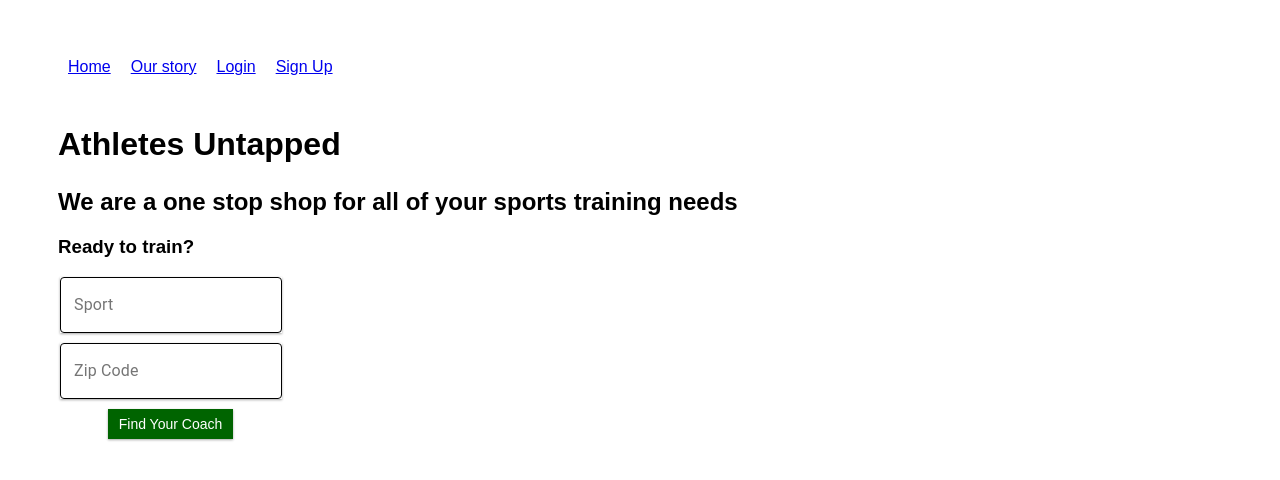
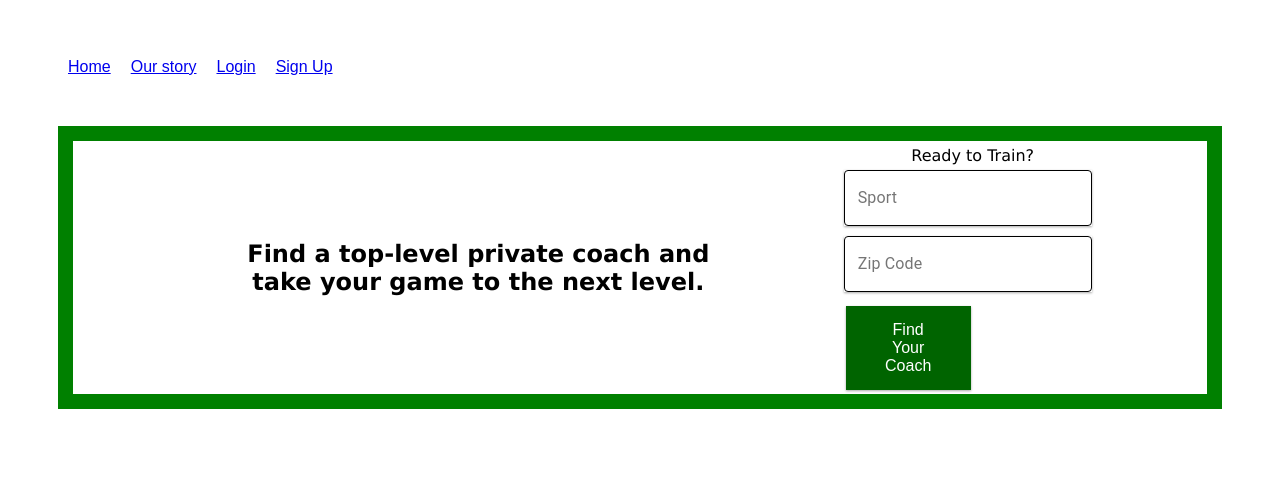
Before and after one commit to dylanhantula/core, a React (Create React App) app in the folder front-end/: page / in a window 1280 px wide. Shown: the top 480 px of the page. Built offline with nearby package versions, Linux system fonts and the light colour scheme; no server answers.

Commit message:
added styling to home page find coach form

```diff
--- a/front-end/src/components/Landing/Landing.css
+++ b/front-end/src/components/Landing/Landing.css
@@ -1,15 +1,49 @@
+
+
+.panelList {
+    list-style: none;
+    display: flex;
+    justify-content: space-evenly;
+    border: 15px solid green;
+    margin: 0 auto;
+}
+
+.panelList li:first-child div {
+    font-size: x-large;
+    max-width: 500px;
+    font-family: 'Lucida Sans', 'Lucida Sans Regular', 'Lucida Grande', 'Lucida Sans Unicode', Geneva, Verdana, sans-serif;
+    font-weight: bold;
+}
+
+.panelList li:first-child {
+    text-align: center;
+    justify-content: center;
+    align-items: center;
+    display: flex;
+}
+
+.formControl {
+    display: inline;
+}
+
 .findCoachButton {
     background-color: darkgreen;
     border: none;
     color: white;
+    padding: 15px 32px;
     text-align: center;
     text-decoration: none;
-    font-size: 14px;
-    margin: 0px 50px auto;
+    display: inline-block;
+    font-size: 16px;
+    margin: 4px 2px;
     cursor: pointer;
-    justify-content: center;
+  }
+
+
+.readyToTrain {
+    display: block;
+    font-family: 'Lucida Sans', 'Lucida Sans Regular', 'Lucida Grande', 'Lucida Sans Unicode', Geneva, Verdana, sans-serif;
+    width: 100%;
+    padding:5px 5px;
+    text-align: center;
 }
-
-.findCoachDiv {
-    display: flex;
-}
--- a/front-end/src/components/Landing/Landing.js
+++ b/front-end/src/components/Landing/Landing.js
@@ -16,7 +16,9 @@ const useStyles = makeStyles((theme) => ({
     },
   },
   textField: {
-    margin: '0px 0px 10px 2px',
+    margin: '0px 0px 10px 0px',
+    display: 'block',
+    width: '100%',
   },
 
 }));
@@ -63,11 +65,15 @@ const Landing = ({history}) => {
 
 
   return (
+    <ul className="panelList">
+          <li>
             <div>
-      <h1>Athletes Untapped</h1>
-      <h2>We are a one stop shop for all of your sports training needs</h2>
-      <h3>Ready to train?</h3>
-      <form onSubmit={e => handleForm(e)} className={MUIclasses.root}>
+              Find a top-level private coach and take your game to the next level.
+            </div>
+          </li>
+          <li>
+            <div className="formControl">
+            <label className="readyToTrain">Ready to Train?</label>
               <SportZipCodeInput
                 className={MUIclasses.textField}
                 value={sport}
@@ -86,9 +92,10 @@ const Landing = ({history}) => {
                 label="Zip Code"
                 variant="outlined"
               />
-        <button className="findCoachButton" type="submit">Find Your Coach</button>
-      </form>
+              <button className="findCoachButton" onClick={e => handleForm(e)}>Find Your Coach</button>
             </div>
+          </li>
+        </ul>
   );
 };
 
```
Lines whose indentation alone changed are shown as unchanged.
